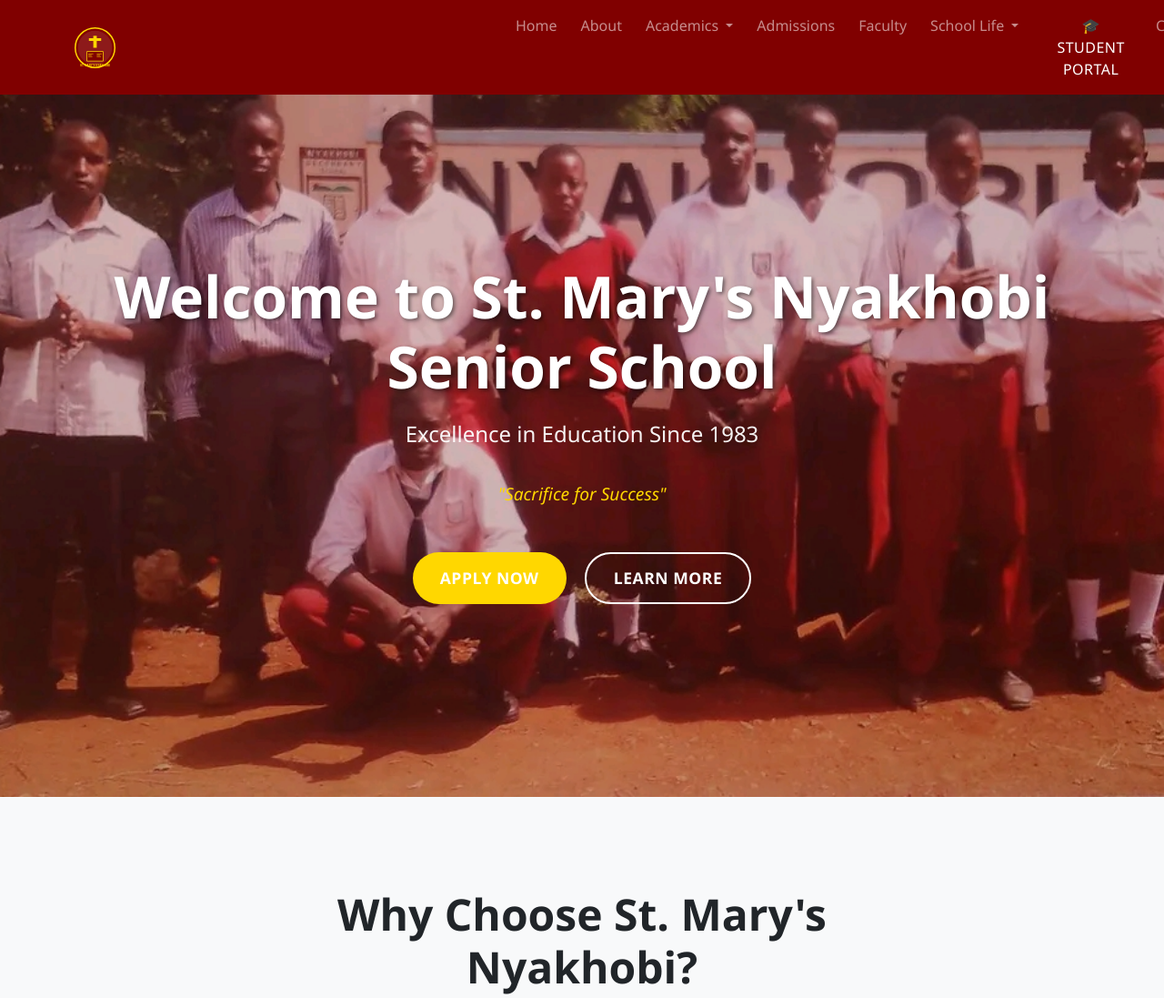
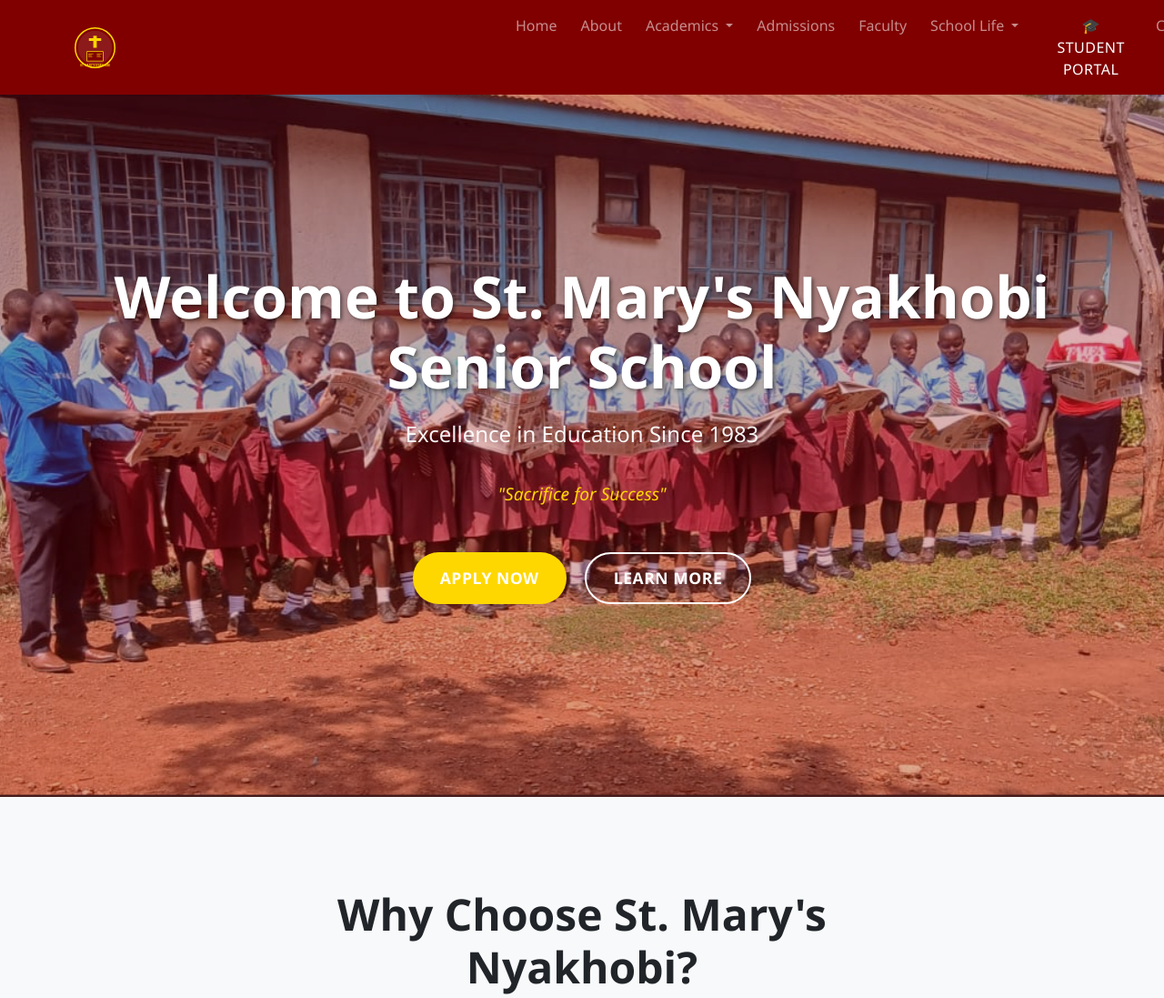
Before and after one commit to Crypt-Analyst/St-Mary-s-Nyakhobi, a Django app: page / in a window 1280 px wide. Shown: the top 1097 px of the page at 91% size. Run offline with Django 4.2, Linux system fonts and the light colour scheme; data comes from the database, SQL or seed files in the repository; parts of the project's set-up code (start-up, migrations or seed data) failed here and were passed over.

Commit message:
Update hero background to new screenshot image
- Added Screenshot 2025-10-03 163845.png as new hero background
- Copied to static/images/school-hero-bg.png for proper web serving
- Updated homepage template to use PNG format instead of JPG
- New background provides better visual representation for the school

```diff
--- a/templates/home/index.html
+++ b/templates/home/index.html
@@ -7,7 +7,7 @@
 <style>
     .fullpage-hero {
         height: 100vh;
-        background: url('/static/images/school-hero-bg.jpg') center/cover no-repeat;
+        background: url('/static/images/school-hero-bg.png') center/cover no-repeat;
         display: flex;
         align-items: center;
         justify-content: center;
```
Also changed, not shown: Screenshot 2025-10-03 163845.png (added), static/images/school-hero-bg.png (added).
